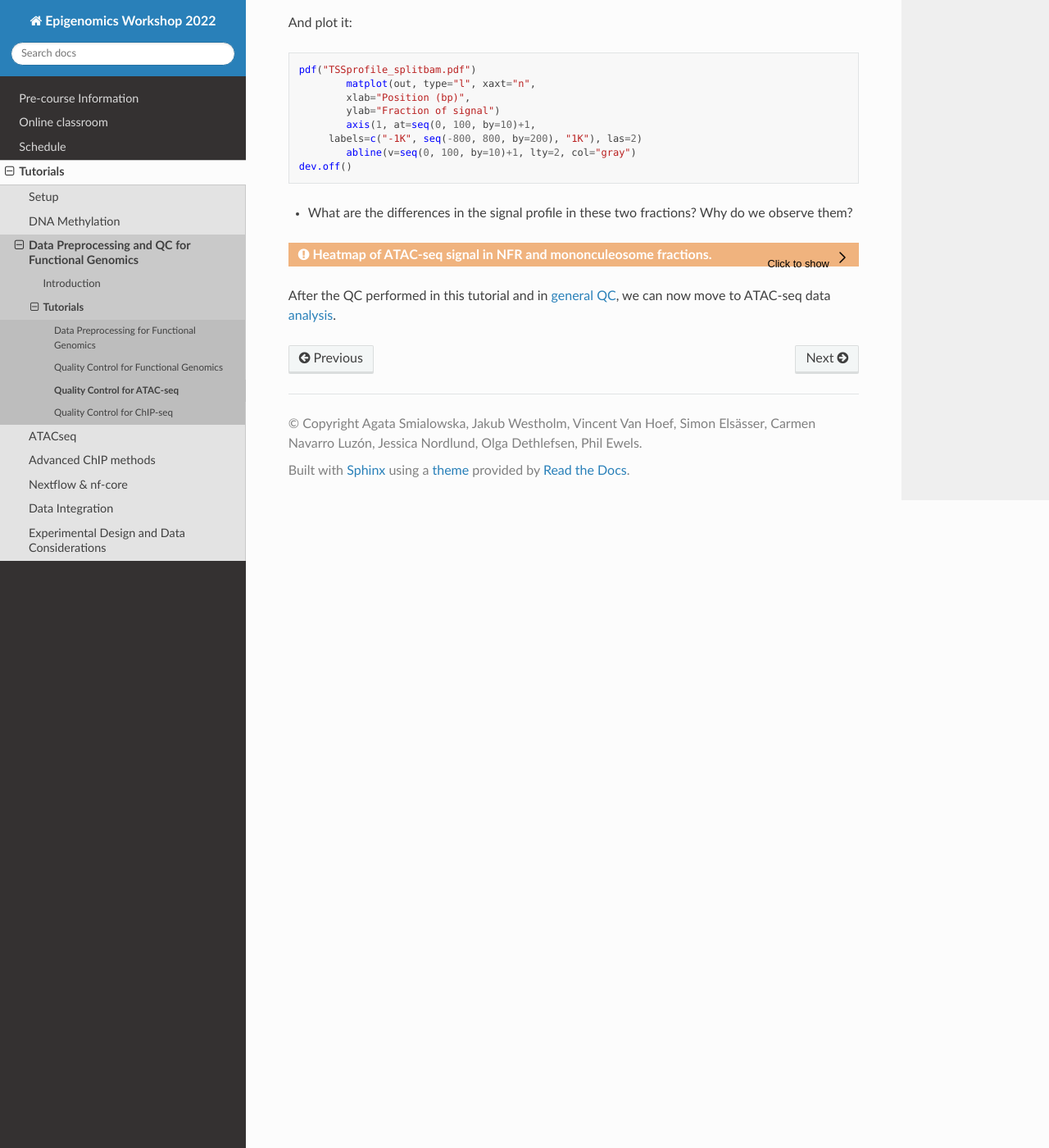
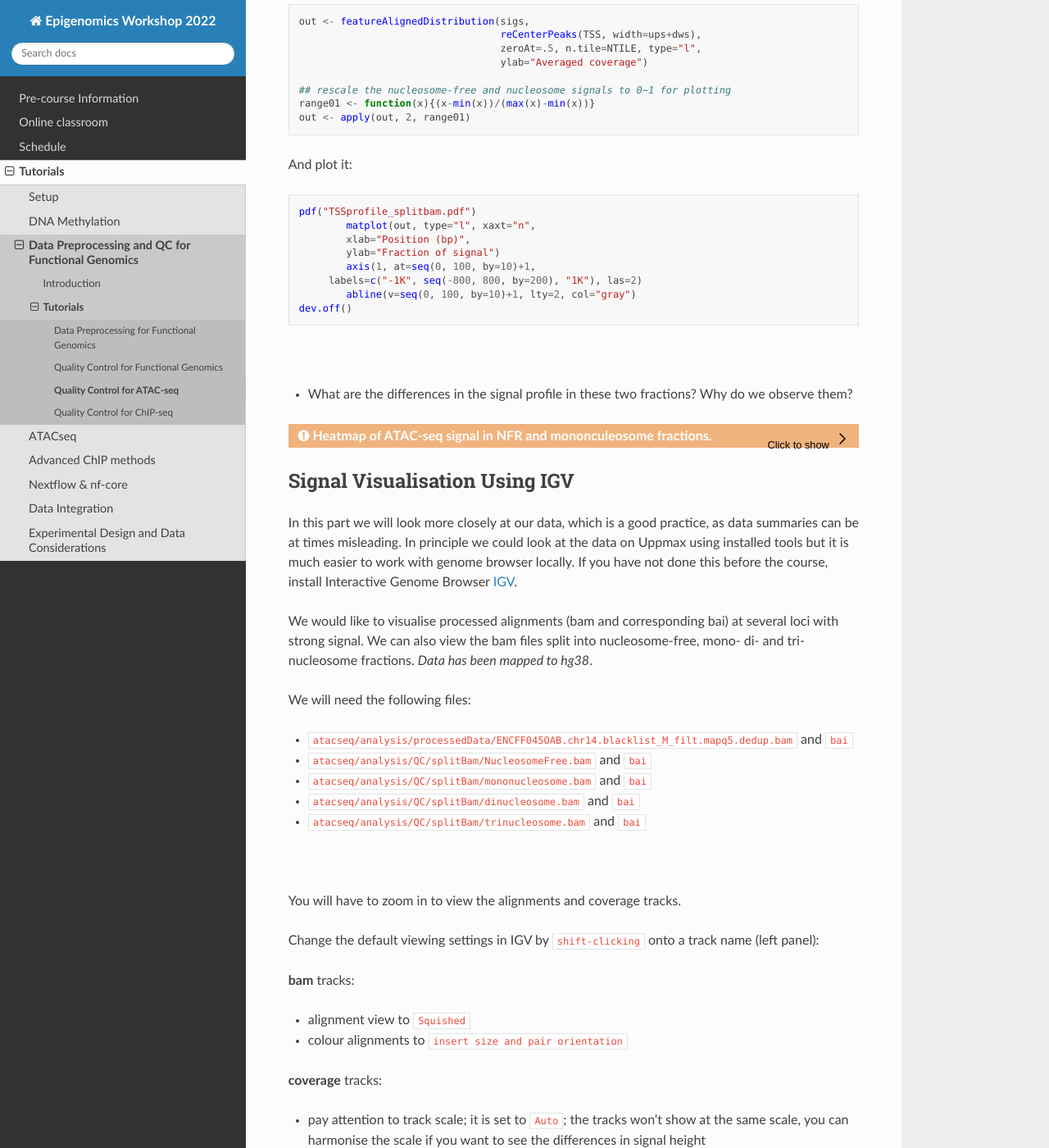
Before and after one commit to NBISweden/workshop-epigenomics-RTDs, a Sphinx documentation site: the page built from docs/content/tutorials/data-preproc/data-qc-atac.rst, in a window 1280 px wide and 1400 px high, scrolled down 6754 px. Shown: the whole window at 82% size. Built offline with Sphinx 7.4.7 and the Read the Docs theme 2.0.0, drawn with Linux system fonts in a browser that asks for light colours; pages that are not in the unit, such as notebooks, are missing from menus; some of the changed text lies outside the part shown.

Commit message:
update atac-seq labs

```diff
--- a/docs/content/tutorials/data-preproc/data-qc-atac.rst
+++ b/docs/content/tutorials/data-preproc/data-qc-atac.rst
@@ -17,6 +17,8 @@ This tutorial is a continuation of :doc:`General QC <data-qc1>`.
 **Learning outcomes**
 
 - understand and interpret quality control metrics specific to ATAC-seq data
+
+- work interactively with ATAC-seq signal using Integrative Genome Viewer
 
 
 :raw-html:`<br />`
@@ -46,6 +48,11 @@ The aim of this part of the data analysis workflow is to collect ATAC-seq specif
 :raw-html:`<br />`
 
 
+.. Important::
+
+	We assume that the environment and directory structure has been already set in :doc:`Data preprocessing <data-preproc>`.
+
+
 Fragment Length Distribution
 ================================
 
@@ -72,8 +79,8 @@ To compute fragment length distribution for processed bam file in our ATAC-seq d
 	mkdir QC
 	cd QC
 
-	ln -s ../../processedData/ENCFF045OAB.chr14.blacklist_M_filt.mapq5.dedup.bam  .
-	ln -s ../../processedData/ENCFF045OAB.chr14.blacklist_M_filt.mapq5.dedup.bam.bai  .
+	ln -s ../processedData/ENCFF045OAB.chr14.blacklist_M_filt.mapq5.dedup.bam  .
+	ln -s ../processedData/ENCFF045OAB.chr14.blacklist_M_filt.mapq5.dedup.bam.bai  .
 
 	module load picard/2.23.4
 
@@ -337,6 +344,7 @@ When done, we save the object for later use:
 Finally, we have prepared the data for **plotting the signal in NFR and mononuclesome fraction** and calculating **signal distribution at TSS**.
 
 
+
 Signal in NFR and Mononucleosome Fractions
 ==============================================
 
@@ -444,4 +453,75 @@ And plot it:
           :width: 300px
 
 
+
+Signal Visualisation Using IGV
+=================================
+
+In this part we will look more closely at our data, which is a good practice, as data summaries can be at times misleading. In principle we could look at the data on Uppmax using installed tools but it is much easier to work with genome browser locally.
+If you have not done this before the course, install Interactive Genome Browser `IGV <https://www.broadinstitute.org/igv/>`_.
+
+
+We would like to visualise processed alignments (bam and corresponding bai) at several loci with strong signal. We can also view the bam files split into nucleosome-free, mono- di- and tri- nucleosome fractions. *Data has been mapped to hg38*.
+
+We will need the following files:
+
+* ``atacseq/analysis/processedData/ENCFF045OAB.chr14.blacklist_M_filt.mapq5.dedup.bam`` and ``bai``
+
+* ``atacseq/analysis/QC/splitBam/NucleosomeFree.bam`` and ``bai``
+
+* ``atacseq/analysis/QC/splitBam/mononucleosome.bam`` and ``bai``
+
+* ``atacseq/analysis/QC/splitBam/dinucleosome.bam`` and ``bai``
+
+* ``atacseq/analysis/QC/splitBam/trinucleosome.bam`` and ``bai``
+
+
+:raw-html:`<br />`
+
+You will have to zoom in to view the alignments and coverage tracks.
+
+Change the default viewing settings in IGV by ``shift-clicking`` onto a track name (left panel):
+
+**bam** tracks:
+
+* alignment view to ``Squished``
+
+* colour alignments to ``insert size and pair orientation``
+
+**coverage** tracks:
+
+* pay attention to track scale; it is set to ``Auto``; the tracks won't show at the same scale, you can harmonise the scale if you want to see the differences in signal height
+
+
+:raw-html:`<br />`
+
+You can move long the chromosome 14 and you will spot locations with high signal density.
+
+Examples:
+
+* ``chr14:61,513,568-61,543,546``
+
+* ``chr14:90,365,635-90,395,613``
+
+* ``chr14:92,508,638-92,538,616``
+
+* ``chr14:93,095,621-93,125,599``
+
+
+:raw-html:`<br />`
+
+An example is shown on the Figure below (we can skip discussing the peak intervals for now).
+
+.. image:: figures/igv_qc_split1.png
+   			:width: 600px
+
+
+*Bonus question*
+
+* Why does the NFR track show unusually high fraction of discordant alignments (labeled green)?
+
+
+
+
+
 After the QC performed in this tutorial and in :doc:`general QC <data-qc1>`, we can now move to ATAC-seq data :doc:`analysis <../ATACseq/lab-atacseq-bulk>`.
--- a/docs/content/tutorials/data-preproc/data-qc1.rst
+++ b/docs/content/tutorials/data-preproc/data-qc1.rst
@@ -50,6 +50,10 @@ The aim of this part of the data analysis workflow is to perform general signal
 :raw-html:`<br />`
 
 
+.. Important::
+
+	We assume that the environment and directory structure has been already set in :doc:`Data preprocessing <data-preproc>`.
+
 
 
 
@@ -62,7 +66,7 @@ Cumulative Enrichment
 Cumulative enrichment is obtained by sampling indexed BAM files and plotting a profile of cumulative read coverages for each sample. All reads overlapping a window (bin) of the specified length are counted; these counts are sorted and the cumulative sum is finally plotted.
 
 
-To compute cumulative enrichment for processed bam files in our ATAC-seq data set (assuming we are in drectory ``analysis``, so if you have followed the previous tutorial, you should move one directory level up ``cd ../analysis``):
+To compute cumulative enrichment for processed bam files in our ATAC-seq data set (assuming we are in drectory ``analysis``, so if you have followed the previous tutorial, you should move one directory level up ``cd ..``). Here we use files preprocessed earlier:
 
 
 .. code-block:: bash
```
Also changed, not shown: other parts of docs/content/tutorials/data-preproc/data-qc-atac.rst (+1 -0 lines), docs/content/tutorials/ATACseq/lab-atacseq-bulk.rst (+73 -24 lines), docs/content/tutorials/data-preproc/data-preproc.rst (+9 -8 lines), docs/content/tutorials/ATACseq/figures/igv_bamsplit1.png (added), docs/content/tutorials/ATACseq/figures/igv_bamsplit2.png (added), docs/content/tutorials/ATACseq/figures/igv_bamsplit3.png (added), docs/content/tutorials/data-preproc/figures/igv_qc_split1.png (added).
